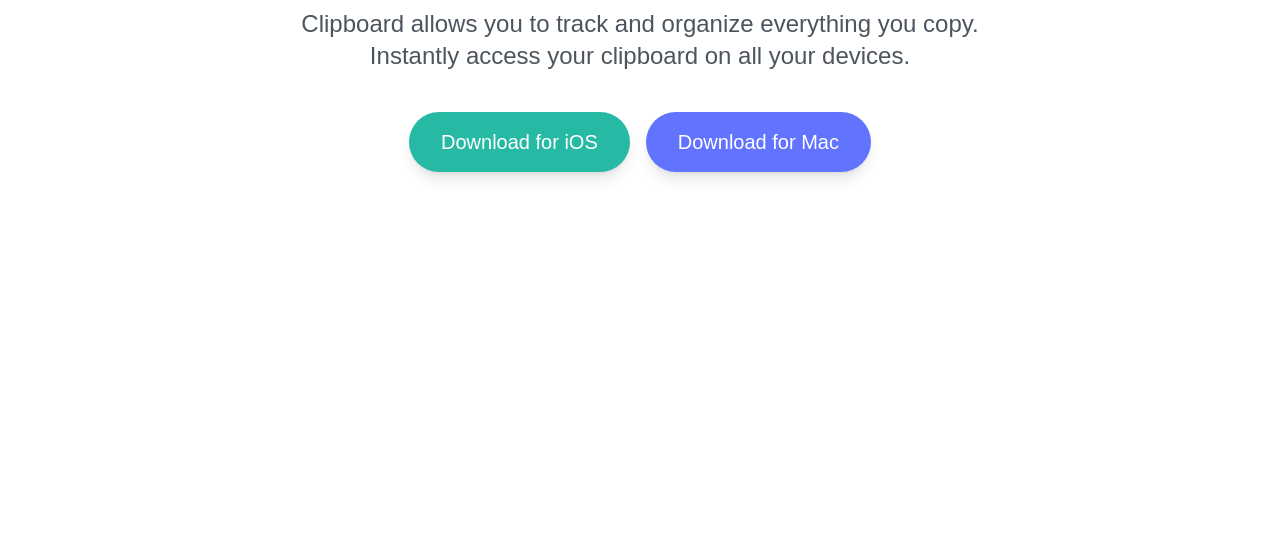
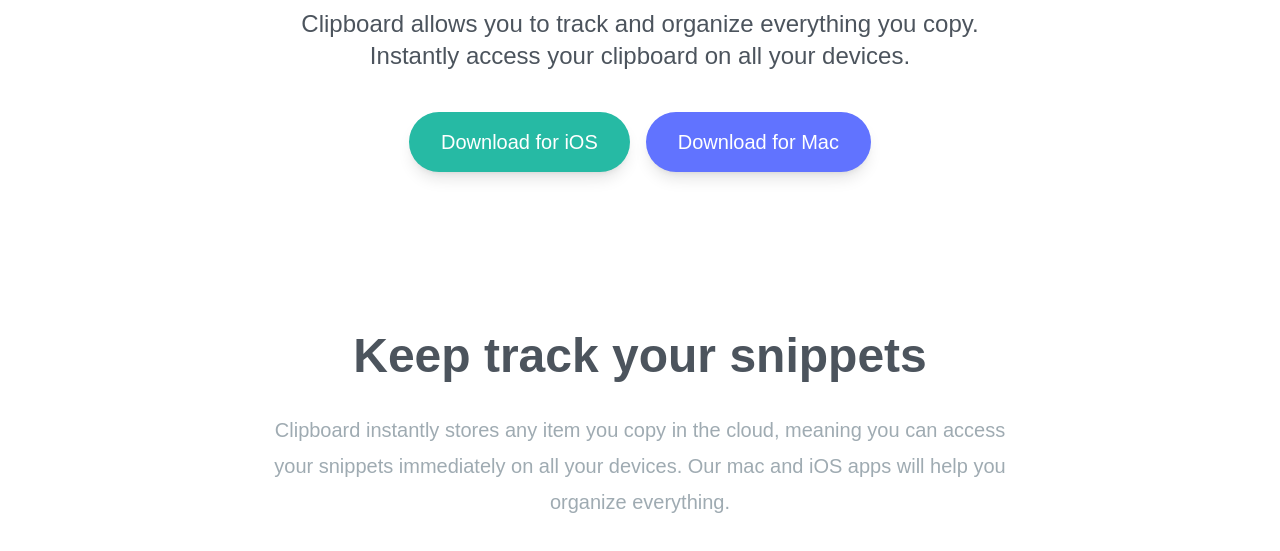
Before and after one commit to BartekSmalec/clipboard-website, a website: page public/index.html in a window 1280 px wide. Shown: the part 389-940 px from the top of the page. Before the commit the page ends 800 px from the top, so only its background shows below. Drawn offline with Linux system fonts and the light colour scheme; a web font is replaced by a local one.

Commit message:
Added snippets section

```diff
--- a/public/index.html
+++ b/public/index.html
@@ -10,9 +10,9 @@
 </head>
 <body>
 <section id="hero">
-        <div class="max-w-6xl mx-auto text-center mb-40 px-10 pt-16">
-            <img src="images/logo.svg" alt="" class="mx-auto my-16" />
-            <h3 class="mb-8 text-4xl font-bold text-darkGrayishBlue md:text-5xl">
+    <div class="section-container mb-40 px-10 pt-16">
+        <img src="images/logo.svg" alt="" class="mx-auto my-16"/>
+        <h3>
             A history of everything you copy
         </h3>
 
@@ -22,15 +22,31 @@
         </p>
 
         <div class="flex flex-col justify-center w-full space-y-6 text-xl text-white md:flex-row md:space-y-0 md:space-x-4">
-                <a href="" class="p-4 px-8 rounded-full shadow-lg bg-strongCyan duration-200 hover:opacity-80 hover:-translate-y-0.5">
+            <a href=""
+               class="p-4 px-8 rounded-full shadow-lg bg-strongCyan duration-200 hover:opacity-80 hover:-translate-y-0.5">
                 Download for iOS
             </a>
 
-                <a href="" class="p-4 px-8 rounded-full shadow-lg bg-lightBlue duration-200 hover:opacity-80 hover:-translate-y-0.5">
+            <a href=""
+               class="p-4 px-8 rounded-full shadow-lg bg-lightBlue duration-200 hover:opacity-80 hover:-translate-y-0.5">
                 Download for Mac
             </a>
         </div>
     </div>
 </section>
+
+<section id="snippets">
+    <div class="section-container my-20 px-10">
+        <h3>
+            Keep track your snippets
+        </h3>
+        <p class="max-w-3xl mx-auto mb-24 text-xl leading-9 text-center text-grayishBlue">
+            Clipboard instantly stores any item you copy in the cloud,
+            meaning you
+            can access your snippets immediately on all your devices. Our mac and iOS apps will help you organize
+            everything.
+        </p>
+    </div>
+</section>
 </body>
 </html>
--- a/src/style.css
+++ b/src/style.css
@@ -1,6 +1,16 @@
 @tailwind base;
 @tailwind components;
 @tailwind utilities;
+
+@layer base{
+    h3{
+        @apply mb-8 text-4xl font-bold text-darkGrayishBlue md:text-5xl;
+    }
+}
+
+.section-container{
+    @apply max-w-6xl mx-auto text-center;
+}
 
 body{
     background-image: url('../public/images/bg-header-desktop.png');
```
Also changed, not shown: public/style.css. Lines whose indentation alone changed are shown as unchanged.
